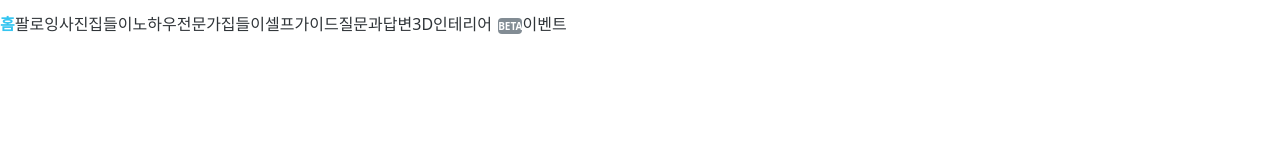
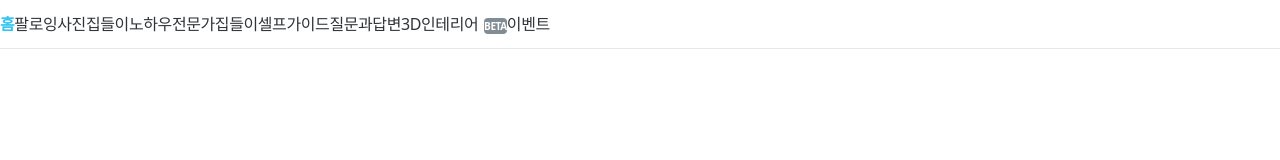
Before and after one commit to tori66/alosi, a plain HTML site: page index.html in a window 1280 px wide. Shown: the top 160 px of the page. Drawn offline with nearby package versions, Linux system fonts and the light colour scheme.

Commit message:
Update index.html

```diff
--- a/index.html
+++ b/index.html
@@ -9,7 +9,14 @@
 </head>
 <body>
 
-<div class=" ">
+
+
+
+
+<div
+  class="relative p-0 m-0 tracking-tight leading-4 bg-white border-b border-gray-200 border-solid text-neutral-700"
+  style="position: relative; z-index: 1101;">
+
   <div class="box-border flex items-center justify-between overflow-auto xl:max-w-[1256px]">
     <div class=" ">
       <nav class="flex h-12 items-stretch overflow-x-auto whitespace-nowrap ">
```
